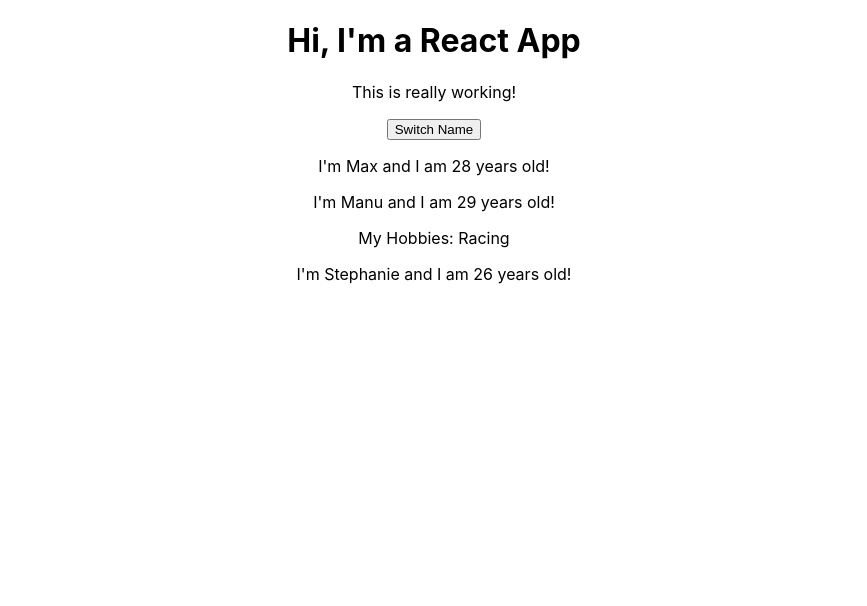
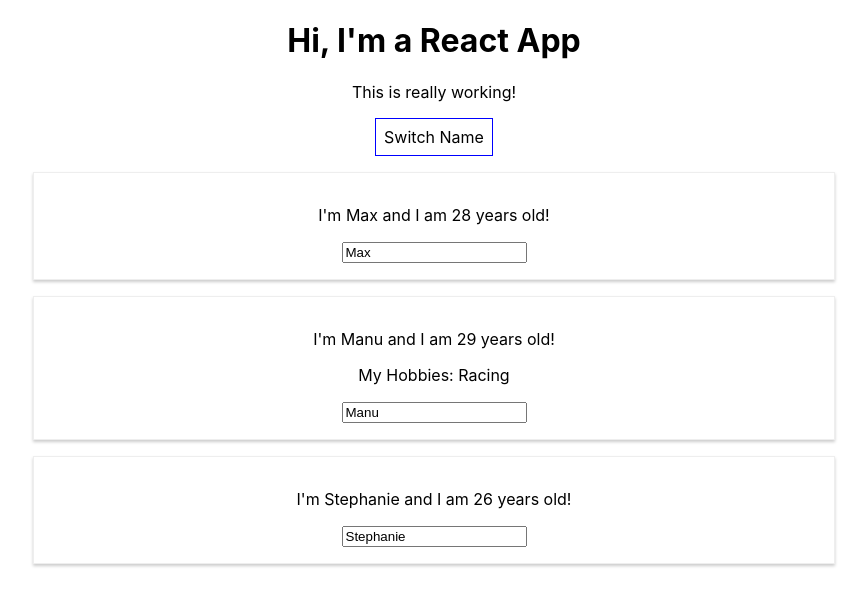
Before and after one commit to gavinquirk/react-complete-guide, a React (Create React App) app: page / in a window 1280 px wide. Shown: the top 606 px of the page, without its empty margins (206-1073 px from the left). Built offline with nearby package versions, Linux system fonts and the light colour scheme.

Commit message:
styling in two ways

```diff
--- a/src/App.js
+++ b/src/App.js
@@ -13,25 +13,56 @@
     otherState: 'Some other value'
   }
 
-  switchNameHandler = () => {
+  switchNameHandler = (newName) => {
     // console.log('Was clicked')
     // DONT DO THIS this.state.persons[0].name = "Maximilion"
-    this.setState({ persons: [
-      { name: 'Maximilian', age: 28 },
-      { name: 'Manu', age: 29 },
-      { name: "Stephanie", age: 27 }
-    ]})
+    this.setState({
+      persons: [
+        { name: newName, age: 28 },
+        { name: 'Manu', age: 29 },
+        { name: "Stephanie", age: 27 }
+      ]
+    })
+  }
+
+  nameChangedHandler = (event) => {
+    this.setState({
+      persons: [
+        { name: 'Max', age: 28 },
+        { name: event.target.value, age: 29 },
+        { name: "Stephanie", age: 26 }
+      ]
+    })
   }
 
   render() {
+
+    const style = {
+      backgroundColor: 'white',
+      font: 'inherit',
+      border: '1px solid blue',
+      padding: '8px',
+      cursor: 'pointer'
+    }
+
     return (
       <div className="App">
         <h1>Hi, I'm a React App</h1>
         <p>This is really working!</p>
-        <button onClick={this.switchNameHandler}>Switch Name</button>
-        <Person name={this.state.persons[0].name} age={this.state.persons[0].age}/>
-        <Person name={this.state.persons[1].name} age={this.state.persons[1].age}>My Hobbies: Racing</ Person>
-        <Person name={this.state.persons[2].name} age={this.state.persons[2].age}/>
+        <button
+          style={style}
+          onClick={() => this.switchNameHandler('Maximilian!!')}>Switch Name</button>
+        <Person
+          name={this.state.persons[0].name}
+          age={this.state.persons[0].age}/>
+        <Person
+          name={this.state.persons[1].name}
+          age={this.state.persons[1].age}
+          click={this.switchNameHandler.bind(this, 'Max!')}
+          changed={this.nameChangedHandler}>My Hobbies: Racing</ Person>
+        <Person
+          name={this.state.persons[2].name}
+          age={this.state.persons[2].age}/>
       </div>
     );
   }
--- /dev/null
+++ b/src/Person/Person.css
@@ -0,0 +1,8 @@
+.Person {
+  width: 60%;
+  margin: 16px auto;
+  border: 1px solid #eee;
+  box-shadow: 0 2px 3px #ccc;
+  padding: 16px;
+  text-align: center;
+}
--- a/src/Person/Person.js
+++ b/src/Person/Person.js
@@ -1,10 +1,13 @@
 import React from 'react'
+
+import './Person.css'
 
 const person = (props) => {
   return (
-    <div>
-      <p>I'm {props.name} and I am {props.age} years old!</p>
+    <div className="Person">
+      <p onClick={props.click}>I'm {props.name} and I am {props.age} years old!</p>
       <p>{props.children}</p>
+      <input type="text" onChange={props.changed} value={props.name} />
     </div>
   )
 }
```
